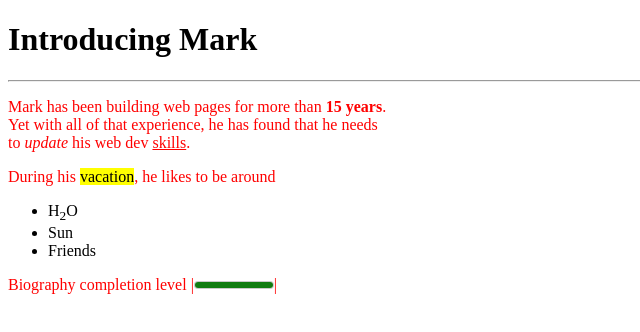
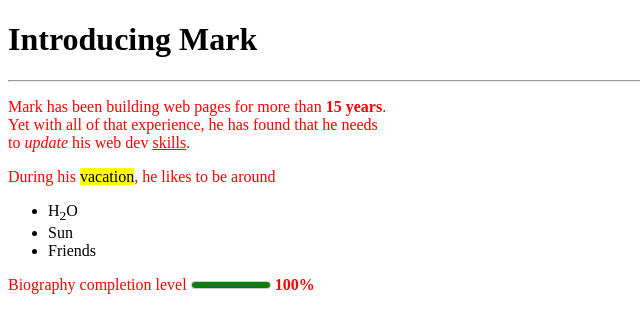
Before and after one commit to ms98177/semantic_tags, a plain HTML site: page index.html in a window 1280 px wide. Shown: the full height of the page, 0-640 px from the left. Drawn offline with Linux system fonts and the light colour scheme.

Commit message:
Improved the status bar.

```diff
--- a/index.html
+++ b/index.html
@@ -28,8 +28,8 @@
         </ul>
       </p>
 
-      <p>Biography completion level |<meter min="0" max="100"
-        value="100">completion</meter>|</p>
+      <p>Biography completion level <meter min="0" max="100"
+        value="100">completion</meter> <b>100%</b></p>
     </article>
   </body>
 </html>
```
